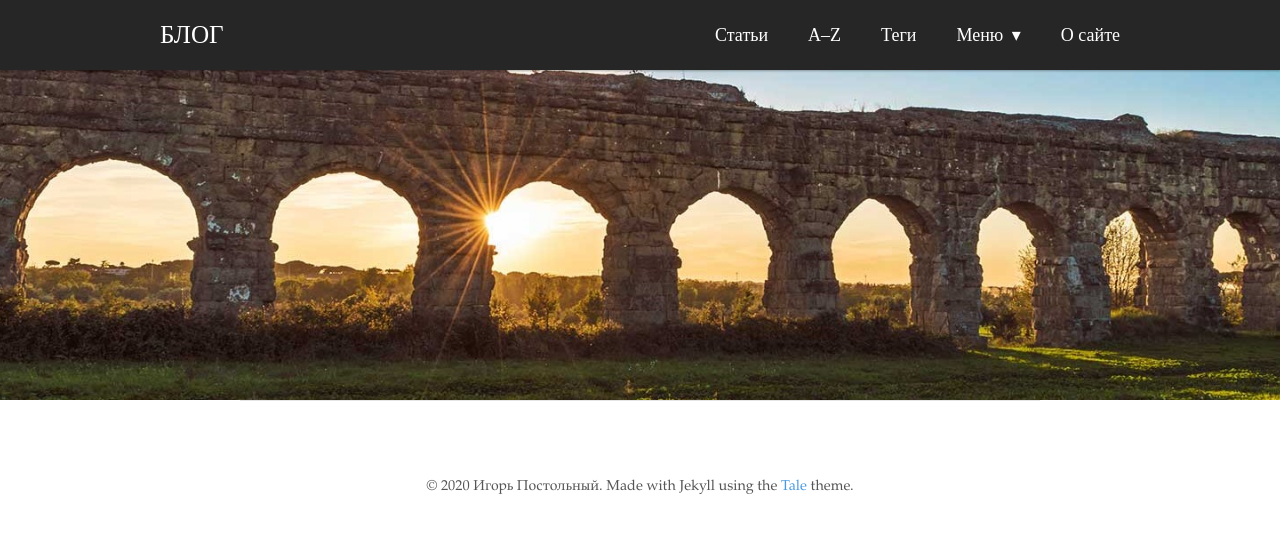
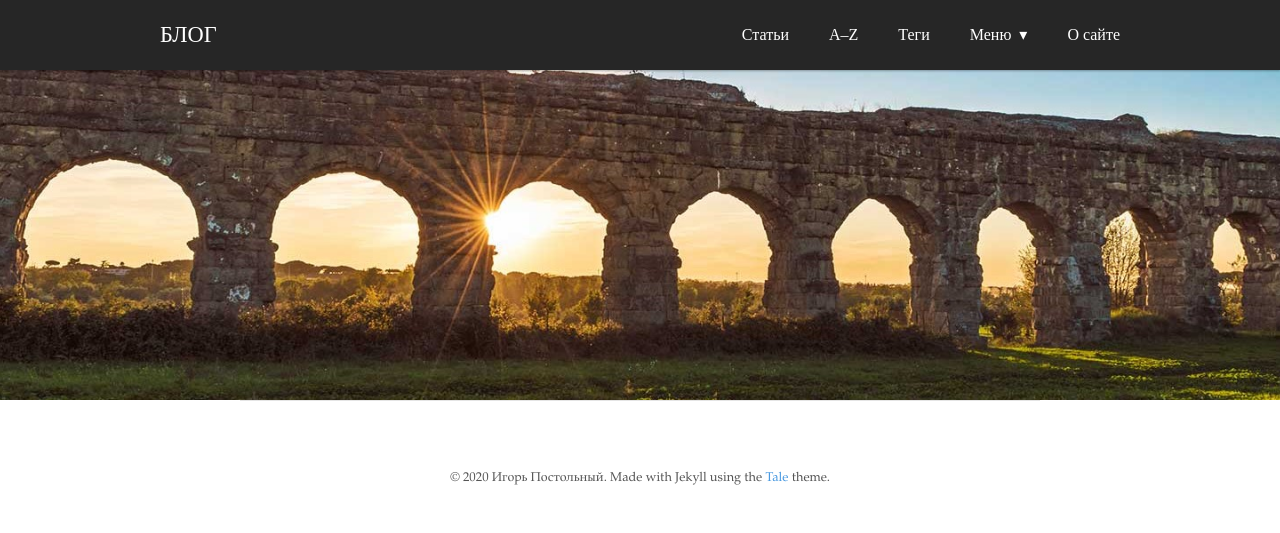
Before and after one commit to postolny/postolny.github.io, a Jekyll site: the page built from README.md, in a window 1280 px wide. Shown: the top 533 px of the page. Built offline with Jekyll 4.4.1, drawn with Linux system fonts in a browser that asks for light colours; nearby versions of some CDN libraries; our own code applies the rules of GitHub Pages for plain Markdown files.

Commit message:
Add files via upload

```diff
--- a/_sass/tale/_base.scss
+++ b/_sass/tale/_base.scss
@@ -16,7 +16,7 @@
   overflow-y: scroll;
 
   @media (min-width: 600px) {
-    font-size: 18px;
+    font-size: 16px;
   }
 }
 
@@ -76,3 +76,20 @@
 td {
   vertical-align: top;
 }
+
+.center {
+  text-align: center;
+}
+
+.youtube-wrapper {
+  position: relative;
+  padding-bottom: 56.25%; /* 56.25% - 16:9, 75% - 4:3 */
+  height: 0;
+}
+.youtube-wrapper iframe {
+  position: absolute;
+  top: 0;
+  left: 0;
+  width: 100%;
+  height: 100%;
+}
```
